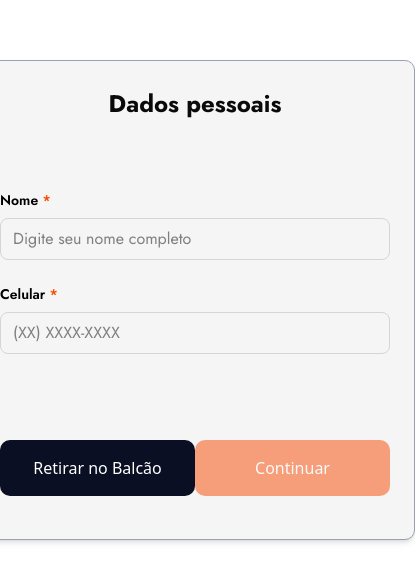
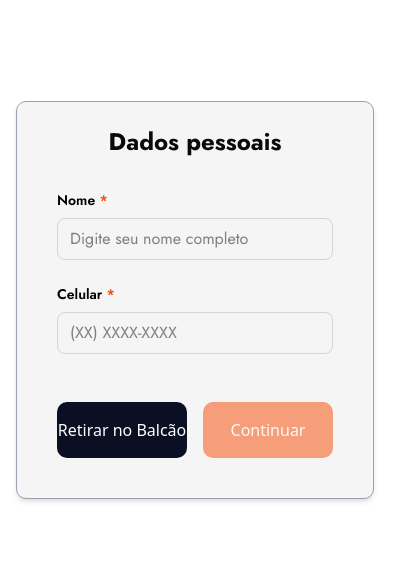
Before and after one commit to RewelliOliveira/your-menu, a React (Vite) app: page /personal-data in a window 390 px wide. Shown: the part 122-704 px from the top of the page, 415 px wide, since content can reach past the window. Built offline with nearby package versions, Linux system fonts and the light colour scheme.

Commit message:
style: padronização e responsividade

```diff
--- a/src/features/system-client/pages/personal-data.tsx
+++ b/src/features/system-client/pages/personal-data.tsx
@@ -85,7 +85,7 @@ export function PersonalData() {
 
   return (
     <section className="flex flex-col items-center justify-center w-full min-h-screen p-4 bg-white">
-      <div className="flex flex-col items-center justify-around w-110 h-120 p-2 bg-[#f5f5f5] rounded-lg border border-gray-400 shadow-md">
+      <div className="flex flex-col w-full max-w-3xl p-6 bg-[#f5f5f5] rounded-lg border border-gray-400 shadow-md">
         <div className="flex items-center justify-center w-full mb-4">
           <h1 className="text-2xl font-bold justify-self-auto">
             Dados pessoais
@@ -123,7 +123,7 @@ export function PersonalData() {
             disabled={isLoading}
           />
         </div>
-        <div className="flex items-center justify-between w-full p-4">
+        <div className="flex justify-between m-4 gap-4">
           <Button variant="dark" onClick={handleRetirar} disabled={isLoading}>
             {isLoading ? "Processando..." : "Retirar no Balcão"}
           </Button>
```
